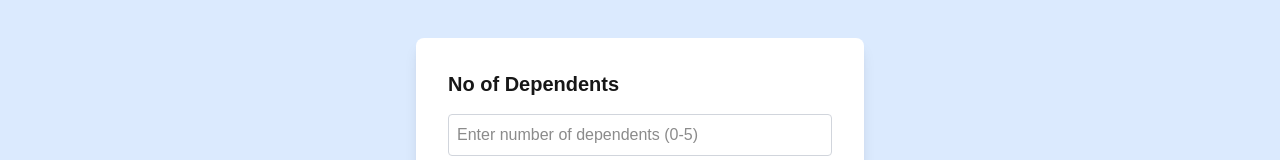
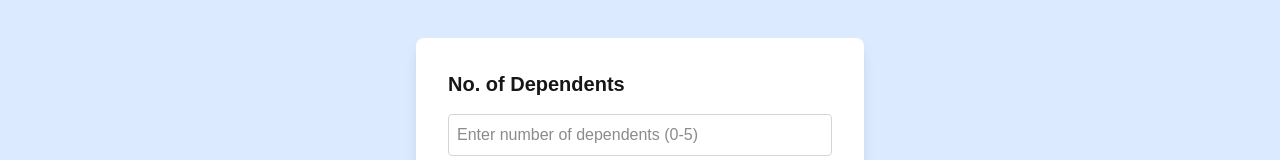
Before and after one commit to RoaringRohan/Loan-Approval-Prediction, a Next.js app in the folder 4_Client/front-end/: page /wizard in a window 1280 px wide. Shown: the part 319-479 px from the top of the page. Built offline with nearby package versions, Linux system fonts and the light colour scheme.

Commit message:
Adjusting Input validation

```diff
--- a/4_Client/front-end/src/app/wizard/page.tsx
+++ b/4_Client/front-end/src/app/wizard/page.tsx
@@ -6,7 +6,7 @@ import { useRouter } from "next/navigation";
 
 const steps = [
   {
-    name: "No of Dependents",
+    name: "No. of Dependents",
     field: "no_of_dependents",
     type: "number",
     placeholder: "Enter number of dependents (0-5)",
@@ -59,9 +59,9 @@ const steps = [
     name: "Loan Term",
     field: "loan_term",
     type: "number",
-    placeholder: "Enter loan term in years (1-20)",
-    validation: (value: number) => value > 0 && value <= 20,
-    errorMessage: "Please enter a positive integer between 1 and 20",
+    placeholder: "Enter loan term in years (1-50)",
+    validation: (value: number) => value > 0 && value <= 50,
+    errorMessage: "Please enter a positive integer between 1 and 50",
   },
   {
     name: "Cibil Score",
```
